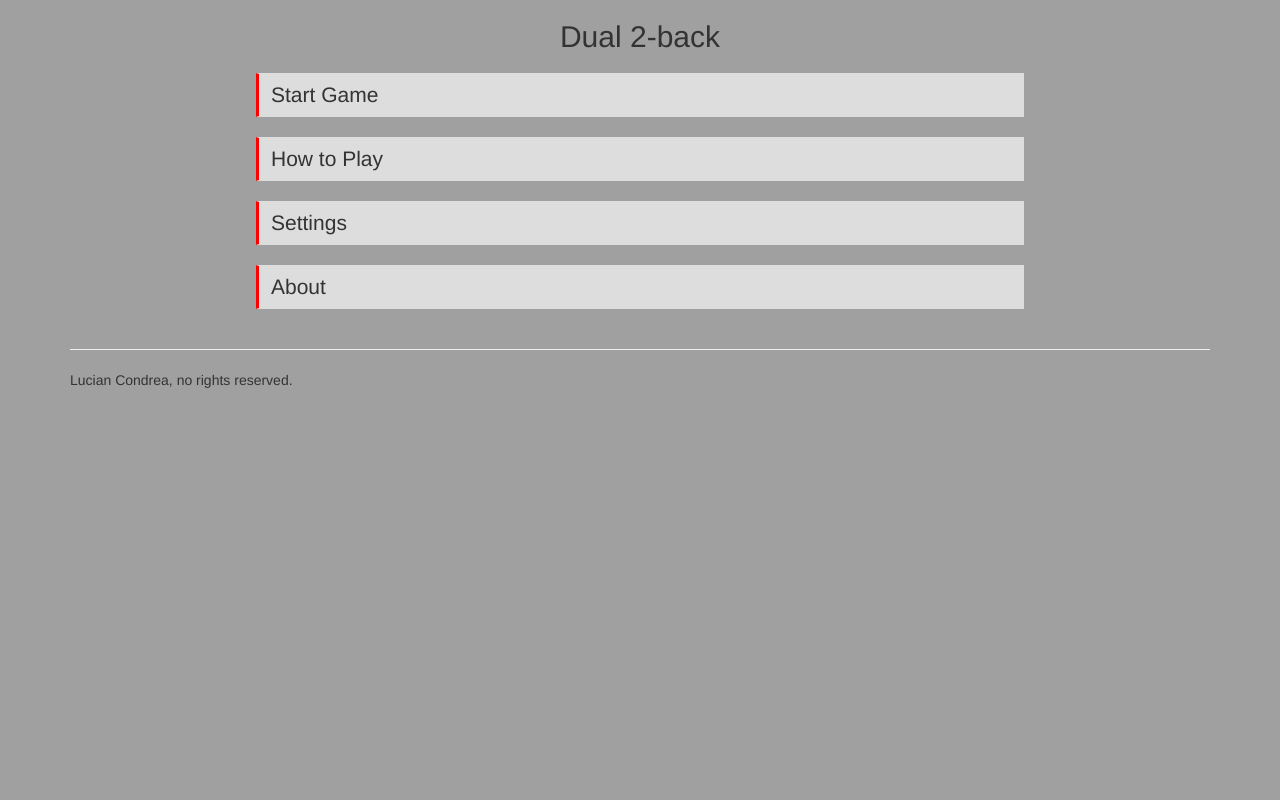
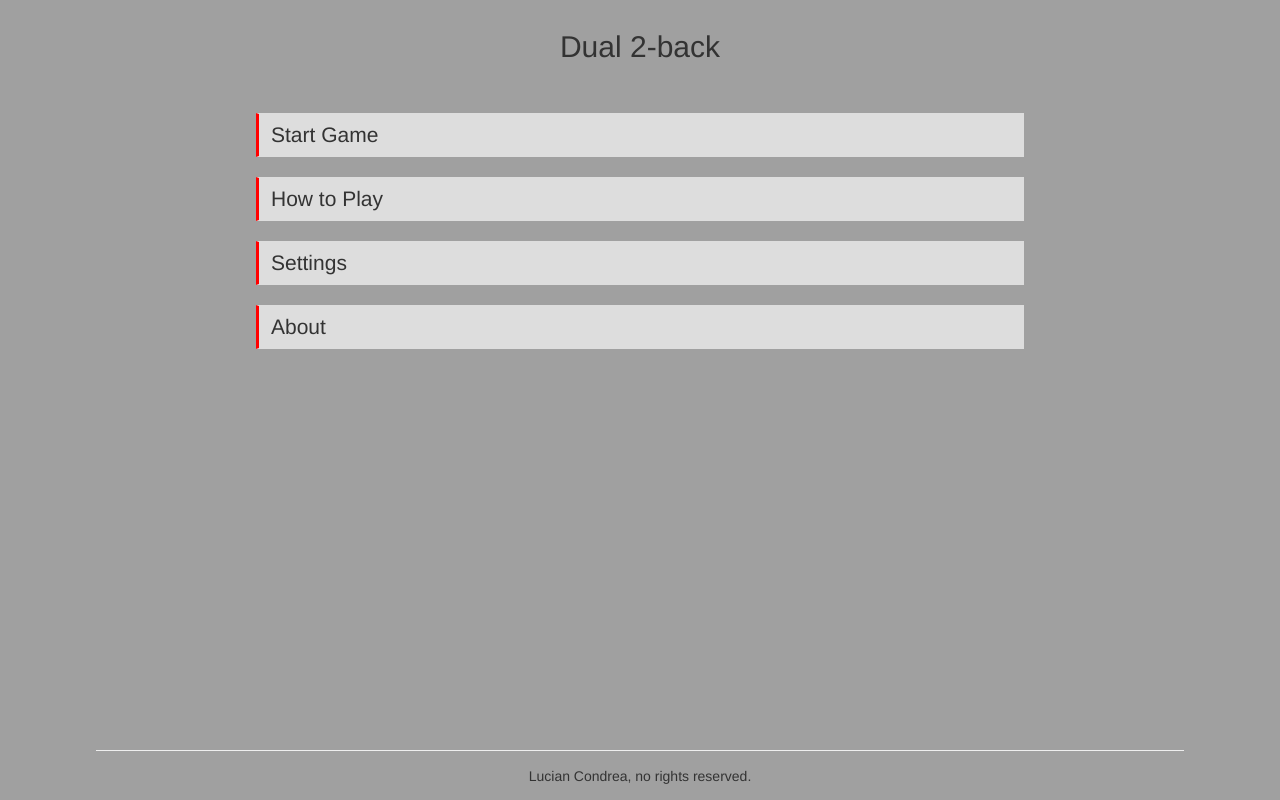
Before and after one commit to typeveron/get-your-brain-back, a website: page public/index.html in a window 1280 px wide. Drawn offline with Linux system fonts and the light colour scheme.

Commit message:
Make footer stick to the bottom of the page

```diff
--- a/public/Site.css
+++ b/public/Site.css
@@ -1,5 +1,19 @@
+html {
+  height: 100%;
+  box-sizing: border-box;
+}
+
+*,
+*:before,
+*:after {
+  box-sizing: inherit;
+}
+
 body {
-    padding-bottom: 20px;
+	padding-top: 30px;
+    padding-bottom: 50px;
+    position: relative;
+    min-height: 100%;
     background-color: #a0a0a0;
 }
 
@@ -28,6 +42,14 @@ input[type="select"] {
 
 hr{
     clear: both;
+    margin-top: 0;
+    margin-bottom: 15px;
+    width: 85%;
+}
+
+h2{
+	margin: 0;
+	padding-bottom: 30px;
 }
 
 tr{
@@ -40,6 +62,15 @@ tr td:last-child{
 
 strong{
     text-transform: capitalize;
+}
+
+footer{
+	position: absolute;
+	height: 50px;
+	left: 0;
+	bottom: 0;
+	right: 0;
+	text-align: center;
 }
 
 .position{
@@ -106,10 +137,12 @@ strong{
 
 #position-match{
     float: left;
+    font-size: 1.5em;
 }
 
 #audio-match{
     float: right;
+    font-size: 1.5em;
 }
 
 /* Responsive: Portrait tablets and up */
--- a/public/index.html
+++ b/public/index.html
@@ -127,8 +127,9 @@
         <p id="audio-match">Audio Match: L</p>
     </div>
     <div class="container">
-        <hr />
+
         <footer>
+        	<hr/>
             <p>Lucian Condrea, no rights reserved.</p>
         </footer>
     </div>
--- a/public/mechanics.js
+++ b/public/mechanics.js
@@ -147,7 +147,7 @@ self.displayPosition = function () {
 
 self.playAudio = function () {
     // TODO: Ajust audo volume.
-    audio = new Audio("Audio/audio-" +
+    audio = new Audio("audio/audio-" +
         game.challenges[game.challenges.length - 1].audio + ".wav");
     audio.play();
 }
```
Also changed, not shown: public/settings.js (+9 -0 lines).
